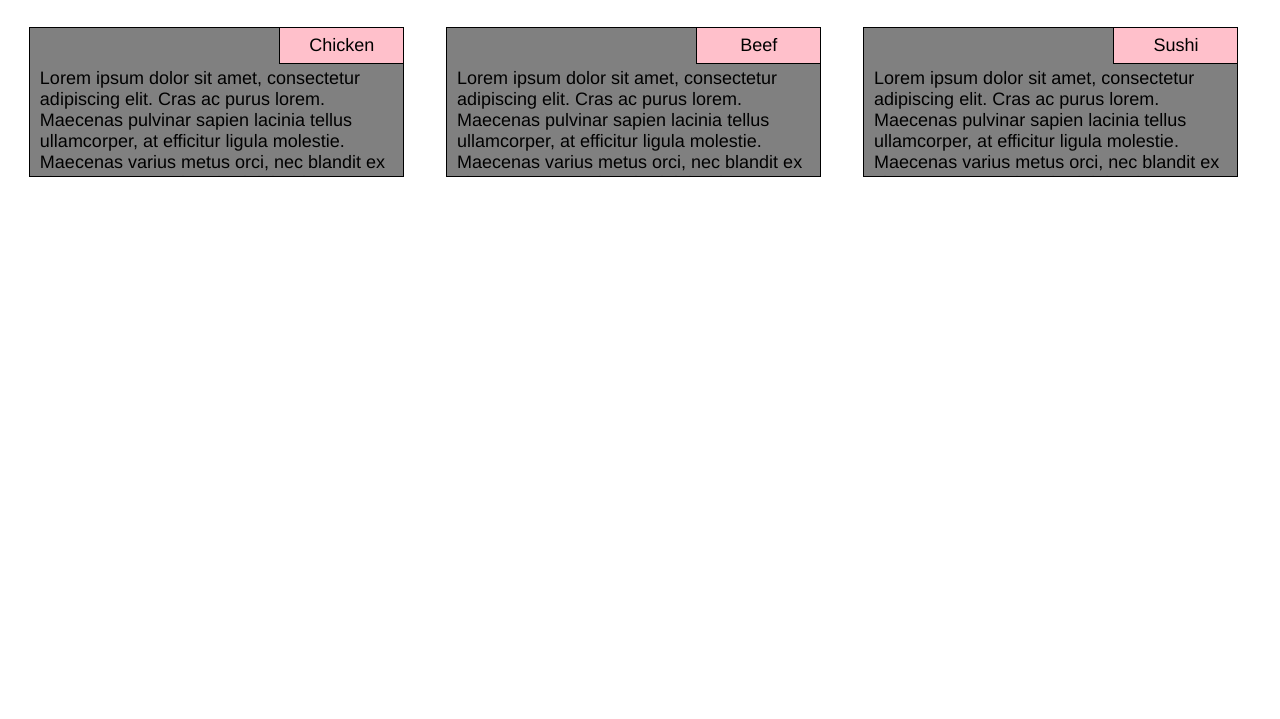
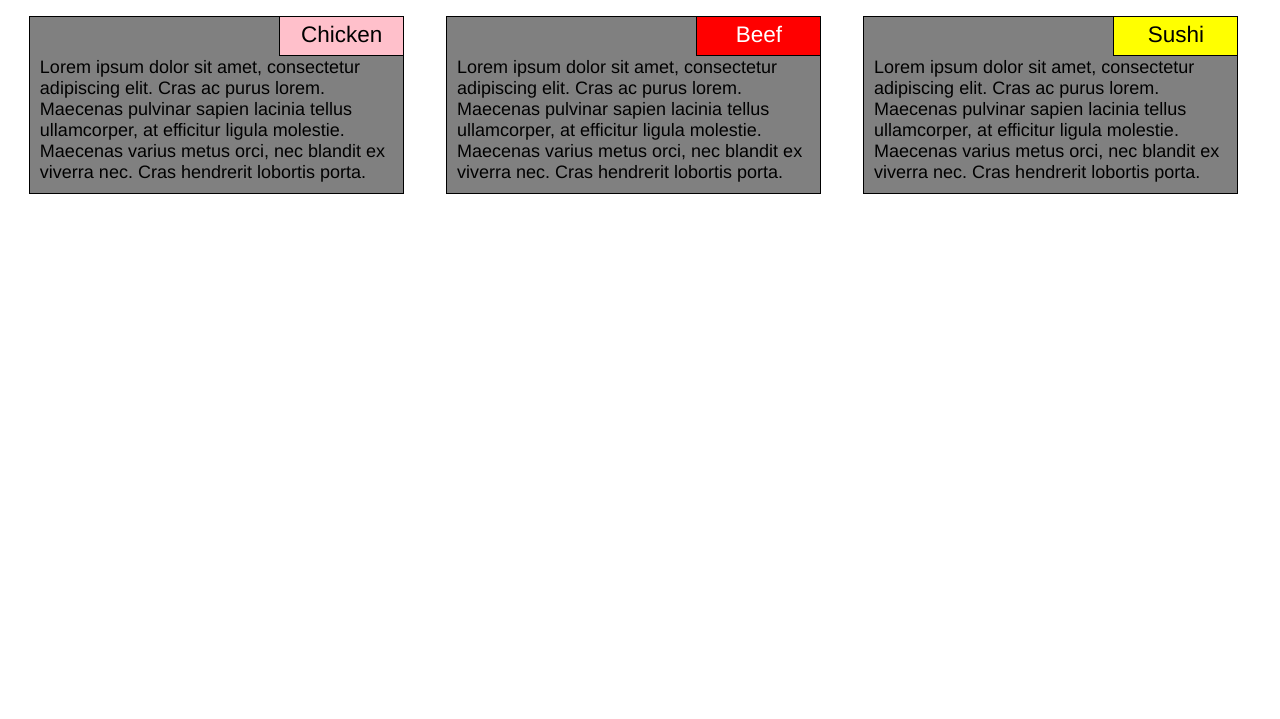
Before and after one commit to fmtada/module2-solution, a plain HTML site: page index.html in a window 1280 px wide. Shown: the part 81-800 px from the top of the page. Drawn offline with Linux system fonts and the light colour scheme.

Commit message:
Completed assignment. I will review it later just in case..

```diff
--- a/css/styles.css
+++ b/css/styles.css
@@ -10,19 +10,17 @@ body {
 
 h1 {
 	text-align: center;
+	font-size: 175%;
 }
 
 .menuItem {
 	border: 1px solid black;
 	background-color: gray;
 	padding: 40px 10px 10px 10px;
-
 	width: 90%;
-	height: 150px;
 	margin-right: auto;
 	margin-left: auto;
 	color: black;
-	overflow: auto;
 }
 
 .row {
@@ -32,14 +30,26 @@ h1 {
 .itemTitle {
 	position: absolute;
 	border: 1px solid black;
-	background-color: pink;
+	font-size: 125%;
 	text-align: center;
 	line-height: 35px;
-	padding: auto;
 	width: 30%;
-	height: 20%;
-	top: 0;
+	height: 40px;
+	top: -5px;
 	right: 5%;
+}
+
+#item1 {
+	background-color: pink;
+}
+
+#item2 {
+	background-color: red;
+	color: white;
+}
+
+#item3 {
+	background-color: yellow;
 }
 
 /********** Desktop view **********/
@@ -61,7 +71,8 @@ h1 {
 		width: 50%;
 	}
 	.col-md-12 {
-		width: 100%;
+		right: 2.8%;
+		width: 105.5%;
 	}
 }
 
--- a/index.html
+++ b/index.html
@@ -13,9 +13,9 @@
 	<h1>Our Menu</h1>
 
 	<div class="row">
-		<div class="col-lg-4 col-md-6"><p class="menuItem">Lorem ipsum dolor sit amet, consectetur adipiscing elit. Cras ac purus lorem. Maecenas pulvinar sapien lacinia tellus ullamcorper, at efficitur ligula molestie. Maecenas varius metus orci, nec blandit ex viverra nec. Cras hendrerit lobortis porta.<p class="itemTitle">Chicken</p></p></div>
-		<div class="col-lg-4 col-md-6"><p class="menuItem">Lorem ipsum dolor sit amet, consectetur adipiscing elit. Cras ac purus lorem. Maecenas pulvinar sapien lacinia tellus ullamcorper, at efficitur ligula molestie. Maecenas varius metus orci, nec blandit ex viverra nec. Cras hendrerit lobortis porta.<p class="itemTitle">Beef</p></p></div>
-		<div class="col-lg-4 col-md-12"><p class="menuItem">Lorem ipsum dolor sit amet, consectetur adipiscing elit. Cras ac purus lorem. Maecenas pulvinar sapien lacinia tellus ullamcorper, at efficitur ligula molestie. Maecenas varius metus orci, nec blandit ex viverra nec. Cras hendrerit lobortis porta.<p class="itemTitle">Sushi</p></p></div>
+		<div class="col-lg-4 col-md-6 col-sm-12"><p class="menuItem">Lorem ipsum dolor sit amet, consectetur adipiscing elit. Cras ac purus lorem. Maecenas pulvinar sapien lacinia tellus ullamcorper, at efficitur ligula molestie. Maecenas varius metus orci, nec blandit ex viverra nec. Cras hendrerit lobortis porta.<p class="itemTitle" id="item1">Chicken</p></p></div>
+		<div class="col-lg-4 col-md-6 col-sm-12"><p class="menuItem">Lorem ipsum dolor sit amet, consectetur adipiscing elit. Cras ac purus lorem. Maecenas pulvinar sapien lacinia tellus ullamcorper, at efficitur ligula molestie. Maecenas varius metus orci, nec blandit ex viverra nec. Cras hendrerit lobortis porta.<p class="itemTitle" id="item2">Beef</p></p></div>
+		<div class="col-lg-4 col-md-12 col-sm-12"><p class="menuItem">Lorem ipsum dolor sit amet, consectetur adipiscing elit. Cras ac purus lorem. Maecenas pulvinar sapien lacinia tellus ullamcorper, at efficitur ligula molestie. Maecenas varius metus orci, nec blandit ex viverra nec. Cras hendrerit lobortis porta.<p class="itemTitle" id="item3">Sushi</p></p></div>
 	</div>
 </body>
 </html>
```
